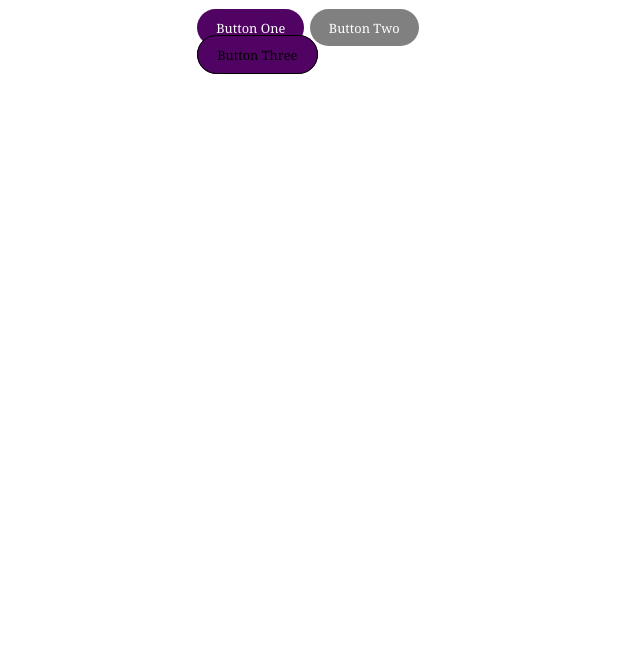
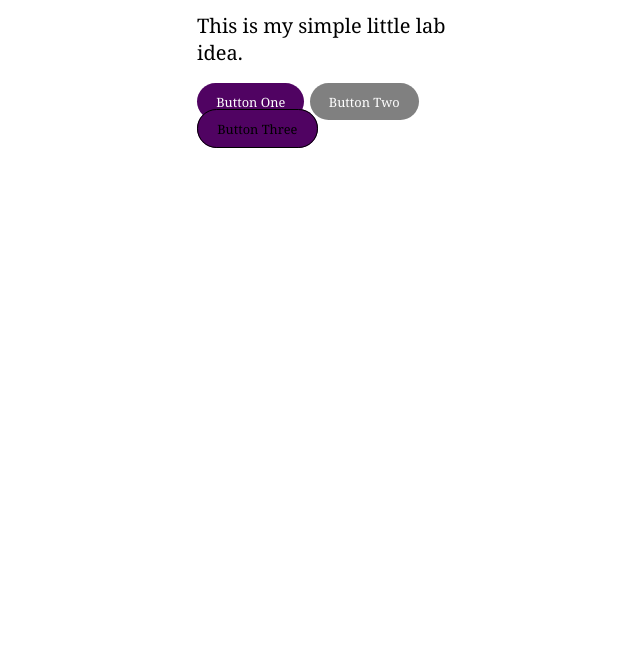
Before and after one commit to AEGM2003/S3L5V1, a website: page index.html in a window 1280 px wide. Shown: the part 132-800 px from the top of the page, without its empty margins (315-955 px from the left). Drawn offline with Linux system fonts and the light colour scheme.

Commit message:
Added p to index.html

```diff
--- a/index.html
+++ b/index.html
@@ -10,6 +10,7 @@
 <body>
     <main>
         <h1>The 3 Pretty Buttons</h1>
+        <p>This is my simple little lab idea.</p>
         <a href="#" class="button">Button One</a>
         <a href="#" class="button2">Button Two</a>
         <a href="#" class="button3">Button Three</a>
```
